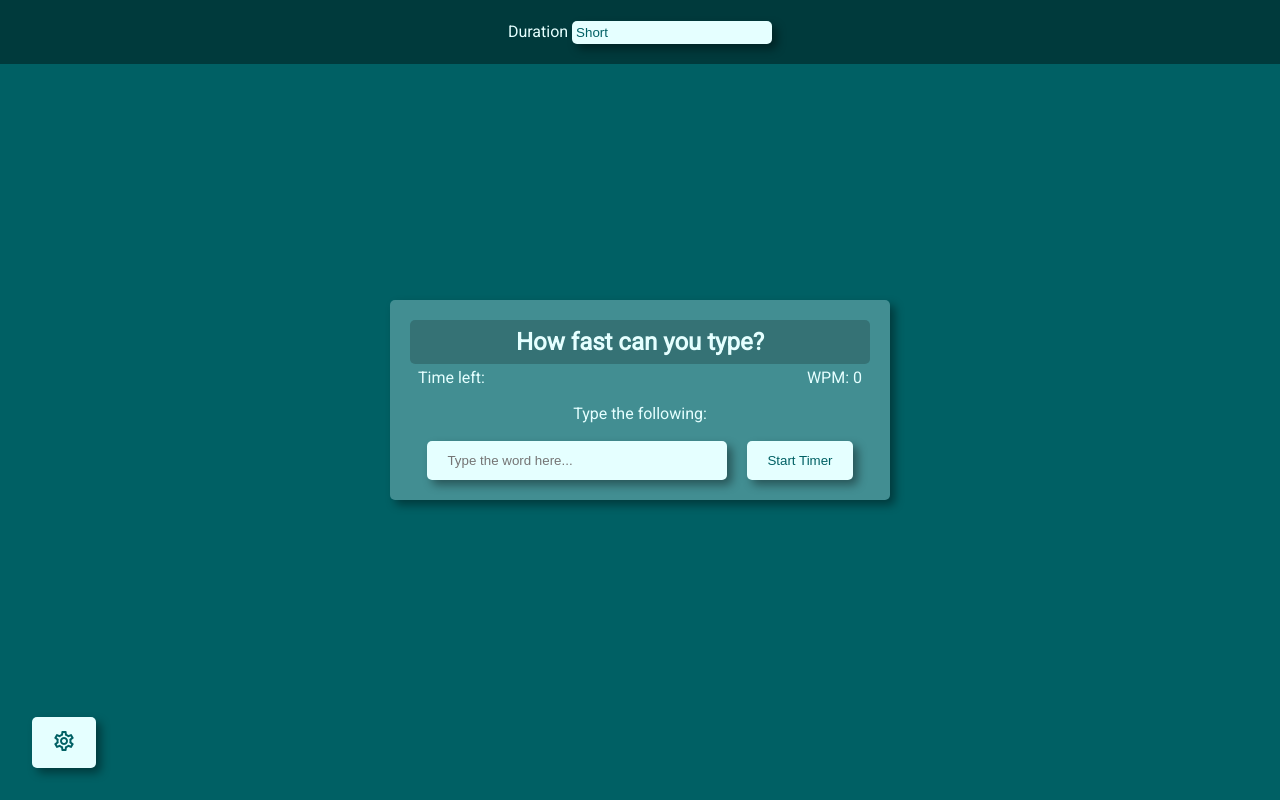
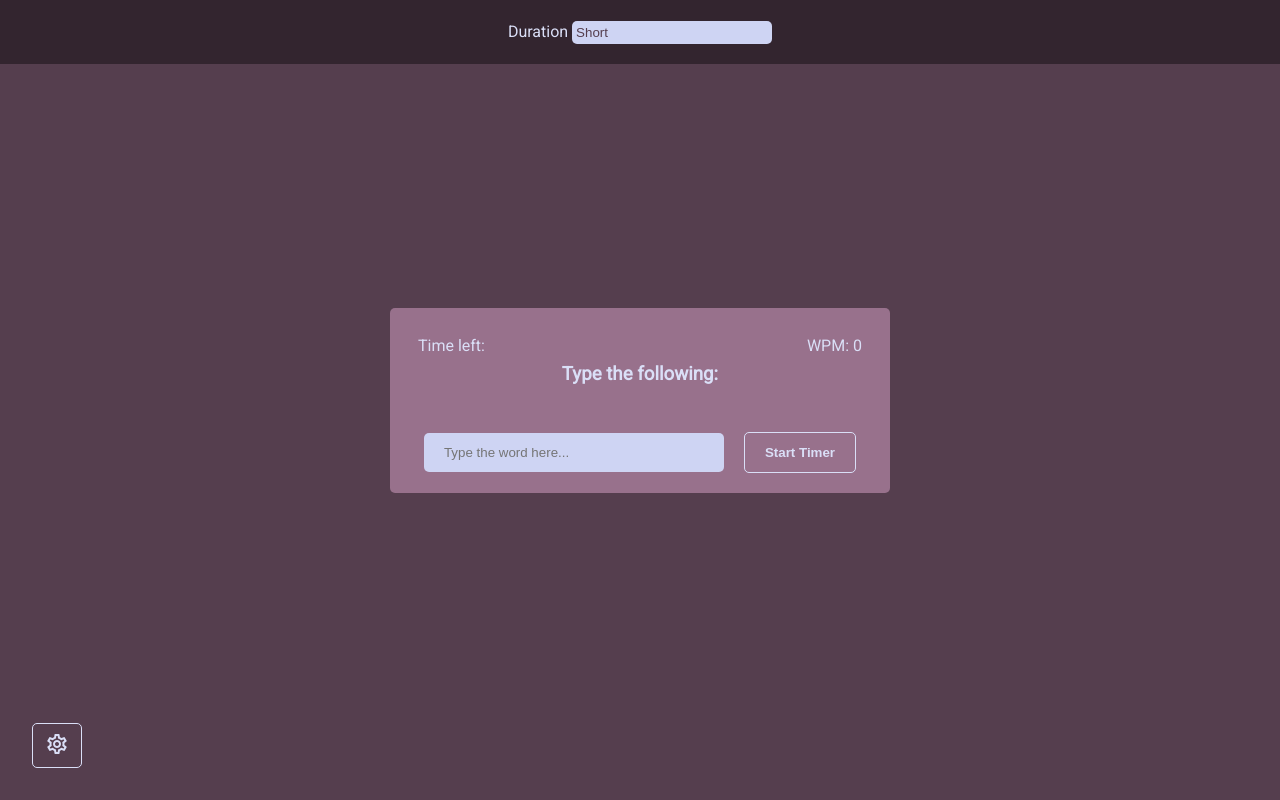
Before and after one commit to jwilhoit83/typing-practice, a plain HTML site: page index.html in a window 1280 px wide. Drawn offline with Linux system fonts and the light colour scheme.

Commit message:
changed some styling and the color pallete

```diff
--- a/index.html
+++ b/index.html
@@ -12,7 +12,7 @@
 </head>
 
 <body>
-    <button id="settings-btn" class="settings-btn">
+    <button id="settings-btn" class="btn settings-btn">
         <span class="material-icons-outlined">
             settings
         </span>
@@ -30,23 +30,25 @@
         </form>
     </div>
     <div class="container">
-        <h2>How fast can you type?</h2>
+        <div class="scoreboard">
+            <p class="time-container">
+                Time left: <span id="time"></span>
+            </p>
 
-        <p>Type the following:</p>
+            <p class="score-container">
+                WPM: <span id="score">0</span>
+            </p>
+        </div>
 
-        <h1 id="word"></h1>
+        <h3>Type the following:</h3>
+
+        <h1 id="word">&nbsp</h1>
 
         <input type="text" id="text" autocomplete="off" placeholder='Type the word here...'>
 
-        <button id="start-btn" class="start-btn">Start Timer</button>
+        <button id="start-btn" class="btn start-btn">Start Timer</button>
 
-        <p class="time-container">
-            Time left: <span id="time"></span>
-        </p>
 
-        <p class="score-container">
-            WPM: <span id="score">0</span>
-        </p>
 
         <div id="end-game-container" class="end-game-container">
 
--- a/style.css
+++ b/style.css
@@ -6,11 +6,12 @@
 }
 
 :root {
-  --primary: #006064;
-  --primary-text: #e5ffff;
-  --secondary: #428e92;
-  --success: #00363a;
-  --warning: #b71c1c;
+  --primary: #553e4e;
+  --secondary: #98718c;
+  --primary-text: #dadff7;
+  --warning: #F6AE2D;
+  --success: #8DB580;
+  --primary-input: #CED4F3;
 }
 
 body {
@@ -23,14 +24,25 @@ body {
   min-height: 100vh;
 }
 
-button {
-  background-color: var(--primary-text);
-  color: var(--primary);
+.btn {
+  background-color: transparent;
+  color: var(--primary-text);
   cursor: pointer;
+  font-weight: 700;
   border-radius: 5px;
   padding: 0.75rem 1.25rem;
-  border: 0;
-  box-shadow: 5px 5px 10px rgba(0, 0, 0, 0.4);
+  border: 1px solid var(--primary-text);
+}
+
+.settings-btn {
+  position: absolute;
+  padding: 0.5rem 0.75rem;
+  bottom: 2rem;
+  left: 2rem;
+}
+
+.start-btn {
+  margin-left: 1rem;
 }
 
 p {
@@ -42,10 +54,9 @@ input[type='text'] {
   width: 200px;
   border: 0;
   border-radius: 5px;
-  box-shadow: 5px 5px 10px rgba(0, 0, 0, 0.4);
   padding: 0.25rem;
   appearance: none;
-  background-color: var(--primary-text);
+  background-color: var(--primary-input);
   color: var(--primary);
 }
 
@@ -60,16 +71,6 @@ button:focus,
 input[type='text']:focus {
   outline: none;
   box-shadow: 0 0 0 1px var(--primary), 0 0 0 2px var(--primary-text);
-}
-
-.settings-btn {
-  position: absolute;
-  bottom: 2rem;
-  left: 2rem;
-}
-
-.start-btn {
-    margin-left: 1rem;
 }
 
 .settings {
@@ -94,33 +95,19 @@ input[type='text']:focus {
   background-color: var(--secondary);
   padding: 1.25rem;
   border-radius: 5px;
-  box-shadow: 5px 5px 10px rgba(0, 0, 0, 0.4);
   position: relative;
   text-align: center;
   width: 500px;
 }
 
-.container h2 {
-  background-color: rgba(0, 0, 0, 0.2);
-  padding: 0.5rem;
-  border-radius: 5px;
-  margin-bottom: 2.5rem;
-}
-
-.score-container {
-  position: absolute;
-  top: 60px;
-  right: 20px;
-}
-
-.time-container {
-  position: absolute;
-  top: 60px;
-  left: 20px;
+.scoreboard {
+  display: flex;
+  justify-content: space-between;
+  align-items: flex-start;
 }
 
 .end-game-container {
-    background-color: rgba(0, 0, 0, 0.8);
+  background-color: rgba(0, 0, 0, 0.6);
   border-radius: 5px;
   display: none;
   align-items: center;
```
Also changed, not shown: script.js (+3 -3 lines). Lines whose indentation alone changed are shown as unchanged.
